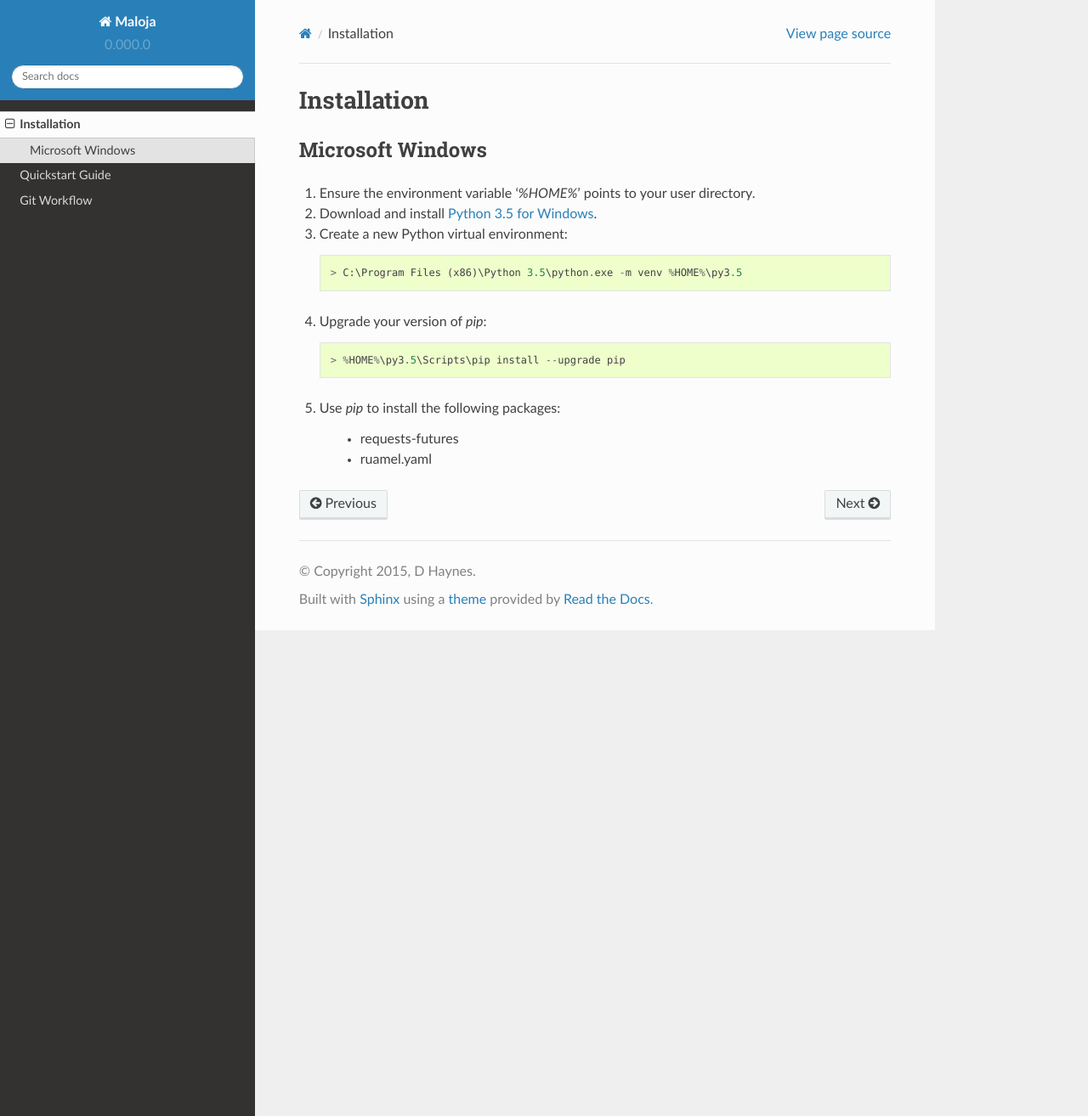
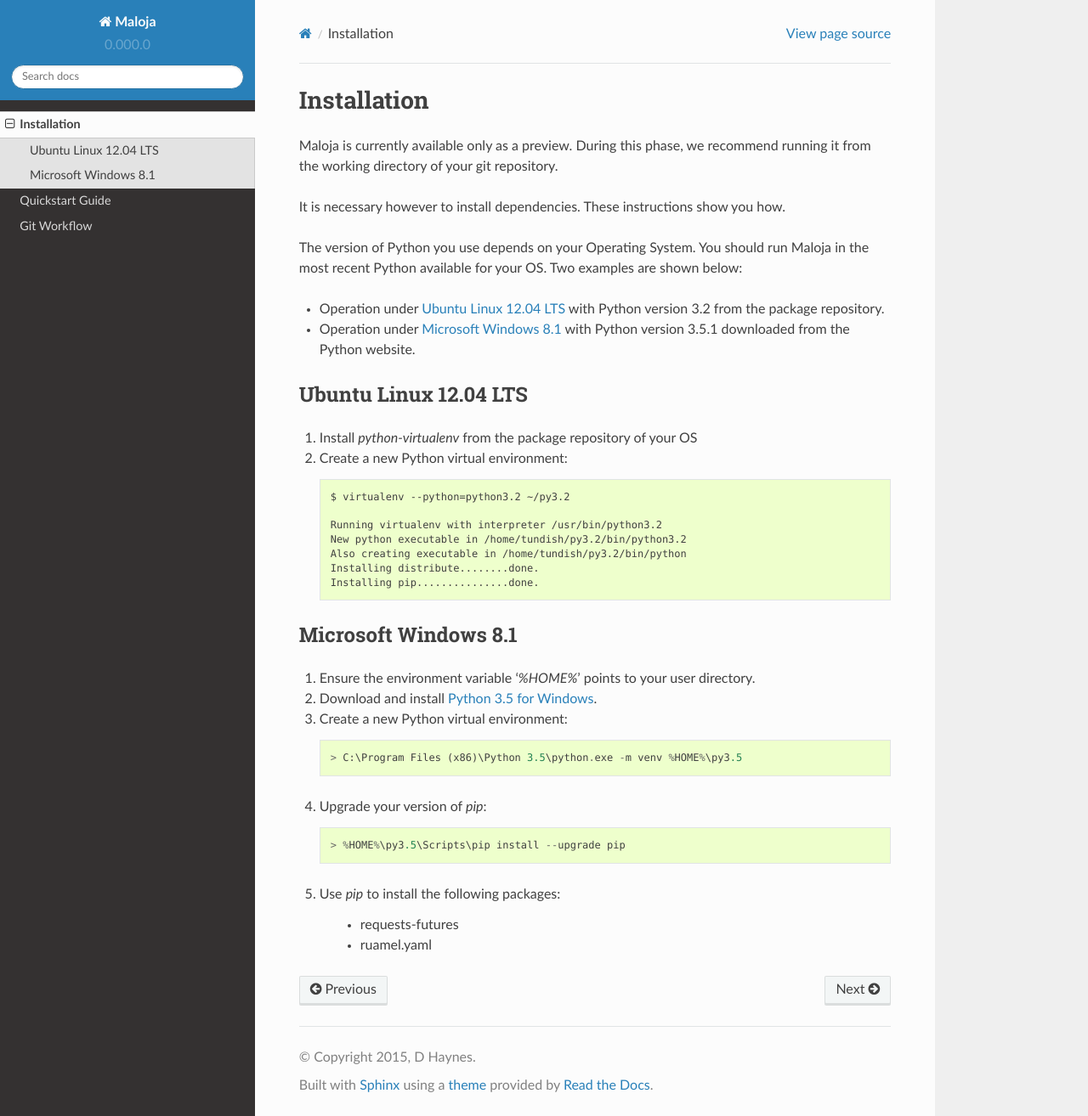
Before and after one commit to UKCloud/maloja, a Sphinx documentation site: the page built from maloja/doc/install.rst, in a window 1280 px wide and 1314 px high. Shown: the whole window at 85% size. Built offline with Sphinx 7.4.7 and the Read the Docs theme 2.0.0, drawn with Linux system fonts in a browser that asks for light colours.

Commit message:
Render check of virtualenv step.

```diff
--- a/maloja/doc/install.rst
+++ b/maloja/doc/install.rst
@@ -4,18 +4,47 @@
 Installation
 ::::::::::::
 
-Microsoft Windows
-=================
+Maloja is currently available only as a preview. During this phase, we
+recommend running it from the working directory of your git repository.
+
+It is necessary however to install dependencies. These instructions show you
+how.
+
+The version of Python you use depends on your Operating System. You should
+run Maloja in the most recent Python available for your OS. Two examples
+are shown below:
+
+* Operation under `Ubuntu Linux 12.04 LTS`_ with Python version 3.2
+  from the package repository.
+* Operation under `Microsoft Windows 8.1`_ with Python version 3.5.1 downloaded
+  from the Python website.
+
+Ubuntu Linux 12.04 LTS
+======================
+
+#. Install `python-virtualenv` from the package repository of your OS
+#. Create a new Python virtual environment::
+
+    $ virtualenv --python=python3.2 ~/py3.2
+
+    Running virtualenv with interpreter /usr/bin/python3.2
+    New python executable in /home/tundish/py3.2/bin/python3.2
+    Also creating executable in /home/tundish/py3.2/bin/python
+    Installing distribute........done.
+    Installing pip...............done.
+
+Microsoft Windows 8.1
+=====================
 
 #.  Ensure the environment variable '`%HOME%`' points to your user directory.
 #.  Download and install `Python 3.5 for Windows`_.
 #.  Create a new Python virtual environment::
 
-        > C:\Program Files (x86)\Python 3.5\python.exe -m venv %HOME%\py3.5
+    > C:\Program Files (x86)\Python 3.5\python.exe -m venv %HOME%\py3.5
 
 #.  Upgrade your version of `pip`::
 
-        > %HOME%\py3.5\Scripts\pip install --upgrade pip
+    > %HOME%\py3.5\Scripts\pip install --upgrade pip
 
 #. Use `pip` to install the following packages:
 
```
